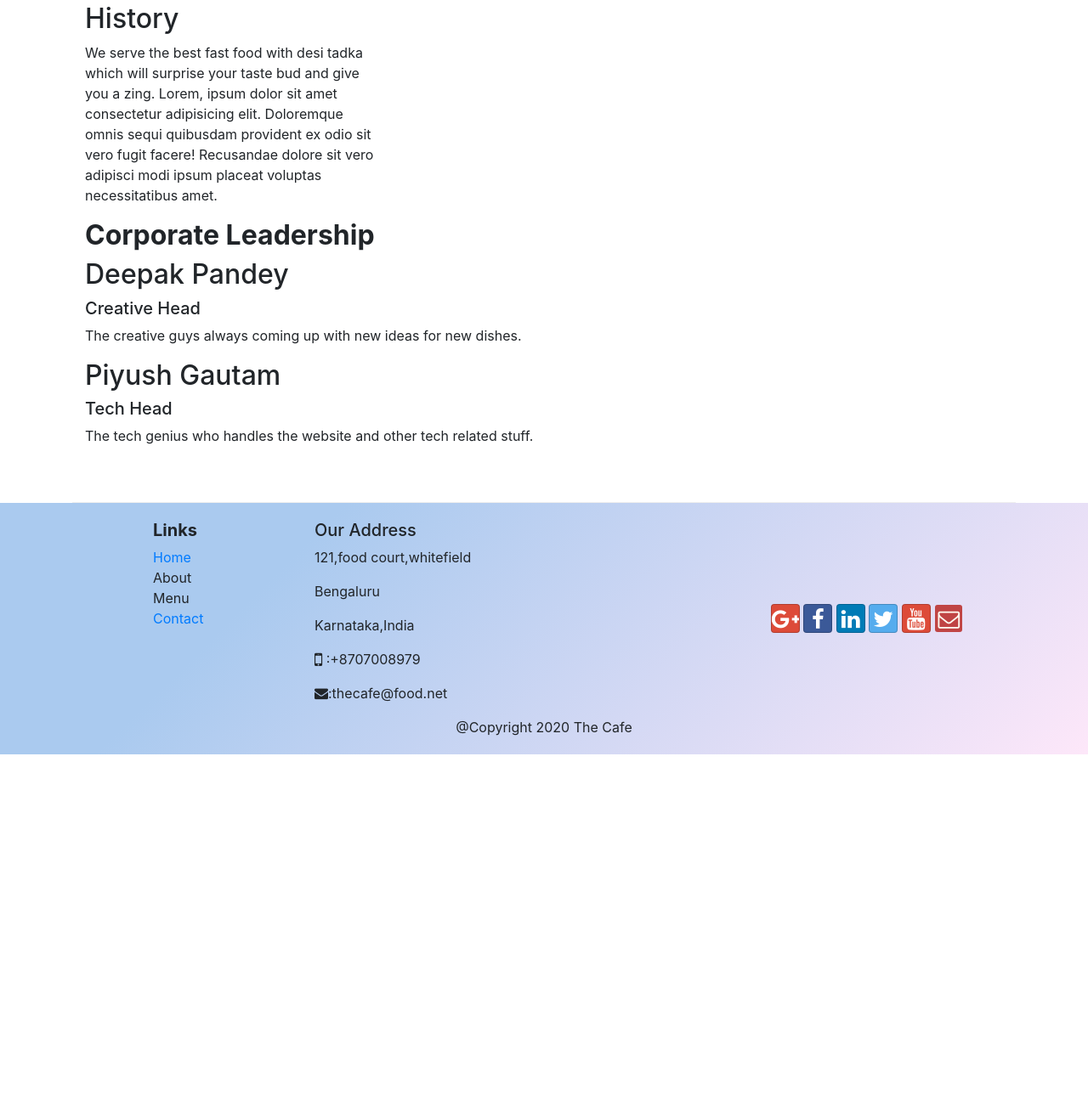
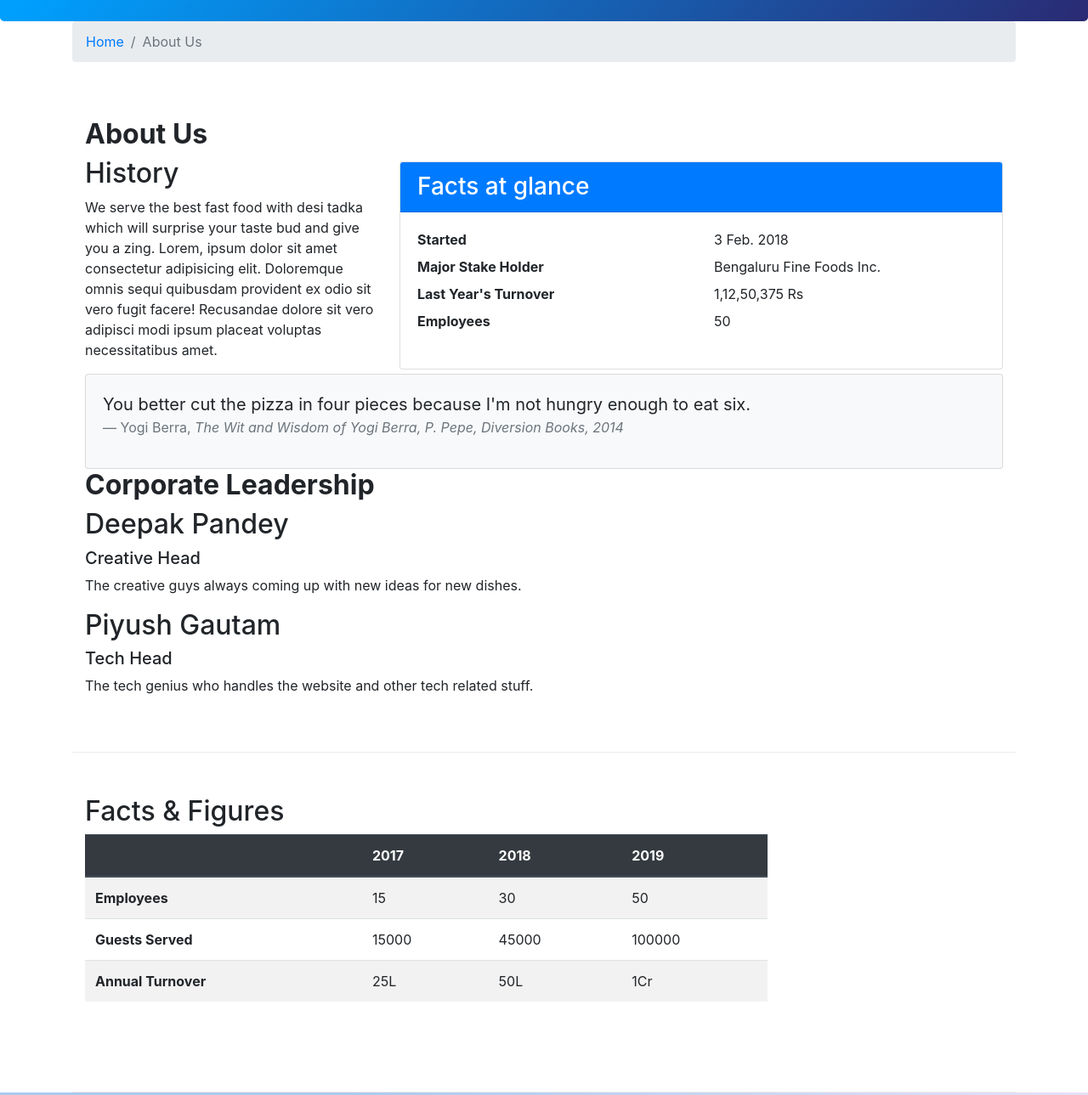
Before and after one commit to deepak80199/restaurant, a website: page aboutus.html in a window 1280 px wide. Shown: the part 467-1756 px from the top of the page at 85% size. Before the commit the page ends 1355 px from the top, so only its background shows below. Drawn offline with nearby package versions, Linux system fonts and the light colour scheme.

Commit message:
images added

```diff
--- a/aboutus.html
+++ b/aboutus.html
@@ -19,7 +19,7 @@
 			<button class="navbar-toggler" type="button" data-toggle="collapse" data-target="#navbar">
 				<span class="navbar-toggler-icon"></span>
 			</button>
-			<a class="navbar-brand" href="index.html">The Cafe</a>
+			<a class="navbar-brand mr-auto" href="index.html"><img src="img/logo.png" height="30" width="41"></a>
 		</div>
 
 			<div class="collapse navbar-collapse" id="navbar">
@@ -41,7 +41,9 @@
 					<p>We serve the best pizzas and burgers inspired by the cusines around the world </p>
 				</div>
 
-				<div class="col-12 col-sm"></div>
+				<div class="col-12 col-sm align-self-center">
+					<img src="img/logo.png" class="img-fluid" height="300" width="400">
+				</div>
 		</div>
 	</header>
 
@@ -63,6 +65,42 @@
 					<p>We serve the best fast food with desi tadka which will surprise your taste bud and give you a zing. Lorem, ipsum dolor sit amet consectetur adipisicing elit. Doloremque omnis sequi quibusdam provident ex odio sit vero fugit facere! Recusandae dolore sit vero adipisci modi ipsum placeat voluptas necessitatibus amet.</p>
 				</div>
 
+				<!-- we can add card using class "card" ,with header using card-header class
+				we use dd(description data ) and dt (description list) tags inside description list (dl tag) -->
+
+				<div class="col-sm">
+					<div class="card">
+						<h3 class="card-header bg-primary text-white ">
+							Facts at glance
+						</h3>
+						<div class="card-body">
+							<dl class="row">
+								<dt class="col-6">Started</dt>
+                            <dd class="col-6">3 Feb. 2018</dd>
+                            <dt class="col-6">Major Stake Holder</dt>
+                            <dd class="col-6">Bengaluru Fine Foods Inc.</dd>
+                            <dt class="col-6">Last Year's Turnover</dt>
+                            <dd class="col-6">1,12,50,375 Rs</dd>
+                            <dt class="col-6">Employees</dt>
+                            <dd class="col-6">50</dd>
+							</dl>
+						</div>
+					</div>
+				</div>
+
+				<div class="col-12">
+					<div class="card card-body bg-light">
+						<blockquote class="blockquote">
+							<p class="mb-0">You better cut the pizza in four pieces because
+								I'm not hungry enough to eat six.</p>
+							<footer class="blockquote-footer">Yogi Berra,
+								<cite title="Source Title">The Wit and Wisdom of Yogi Berra,
+								P. Pepe, Diversion Books, 2014</cite>
+							</footer>
+						</blockquote>
+					</div>
+				</div>
+
 				<div class="col-12 ">
                     <h2><b>Corporate Leadership</b></h2>
 					<h2>Deepak Pandey</h2>
@@ -74,6 +112,44 @@
 					<h2>Piyush Gautam</h2>
                     <h5>Tech Head</h5>
 					<p class="d-none d-md-block">The tech genius who handles the website and other tech related stuff.</p>
+				</div>
+			</div>
+
+			<div class="row row-content">
+				<div class="col-12 col-sm-9">
+					<h2>Facts & Figures</h2>
+					<div class="table-responsive">
+						<table class="table table-striped">
+							<thead class="thead-dark">
+								<tr>
+									<th> </th>
+									<th>2017</th>
+									<th>2018</th>
+									<th>2019</th>
+								</tr>
+							</thead>
+							<tbody>
+								<tr>
+									<th>Employees</th>
+									<td>15</td>
+									<td>30</td>
+									<td>50</td>
+								</tr>
+								<tr>
+									<th>Guests Served</th>
+									<td>15000</td>
+									<td>45000</td>
+									<td>100000</td>
+								</tr>
+								<tr>
+									<th>Annual Turnover</th>
+									<td>25L</td>
+									<td>50L</td>
+									<td>1Cr</td>
+								</tr>
+							</tbody>
+						</table>
+					</div>
 				</div>
 			</div>
 
--- a/css/style.css
+++ b/css/style.css
@@ -1,6 +1,6 @@
 body{
     padding:50px 0px 0px 0px;
-    /*to ensure space for fixed navbar*/
+    /*to ensure space for fixed navbar or else navbar will cover jumbotron */
     z-index=0;
 }
 
@@ -61,3 +61,7 @@ body{
     color: #81d0e8;
     color: #71a1d1;
 }
+.thead-dark{
+
+    background-color: #2a2a72;
+}
```
Also changed, not shown: contactus.html (+5 -3 lines), index.html (+66 -22 lines), img/burger.jpeg (added), img/burgerpizza.jpeg (added), img/chef.png (added), img/logo.png (added), img/pizza.jpeg (added).
